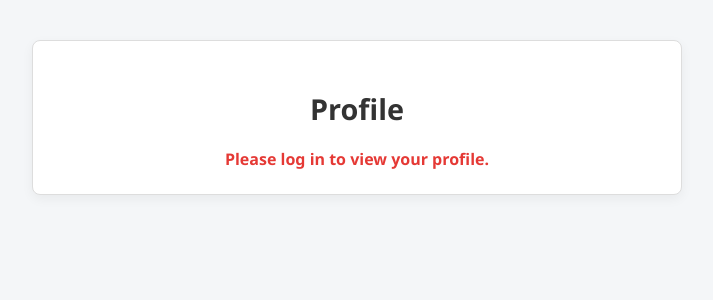
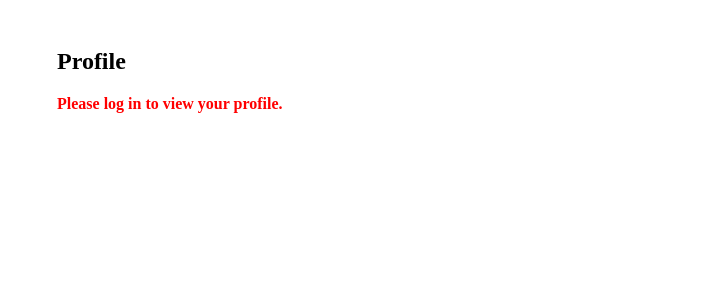
Before and after one commit to suvedh11016/SWEPROJECT, a React (Create React App) app in the folder frontend/: page /profile in a window 1280 px wide. Shown: the top 300 px of the page, without its empty margins (283-996 px from the left). Built offline with nearby package versions, Linux system fonts and the light colour scheme.

Commit message:
final profile

```diff
--- a/frontend/src/pages/Profile.css
+++ b/frontend/src/pages/Profile.css
@@ -1,45 +1,18 @@
-/* Profile.css */
-
-body {
-  font-family: "Segoe UI", Tahoma, Geneva, Verdana, sans-serif;
-  background-color: #f4f6f8;
-  margin: 0;
-  padding: 0;
+.profile-container {
+  padding: 20px;
+  max-width: 600px;
+  margin: auto;
 }
 
-.profile-container {
-  max-width: 600px;
-  margin: 40px auto;
-  padding: 24px;
-  background-color: #fff;
-  border: 1px solid #ddd;
-  border-radius: 8px;
-  box-shadow: 0 4px 12px rgba(0, 0, 0, 0.05);
-}
-
-h2 {
-  font-size: 1.8rem;
-  color: #333;
-  margin-bottom: 20px;
-  text-align: center;
-}
-
-.profile-info p {
-  font-size: 1rem;
-  margin: 10px 0;
-}
-
-.profile-info strong {
-  color: #444;
+.profile-info {
+  margin-top: 20px;
 }
 
 .error-message {
-  color: #e53935;
-  text-align: center;
+  color: red;
   font-weight: bold;
 }
 
 .loading-message {
-  text-align: center;
-  color: #888;
+  font-style: italic;
 }
--- a/frontend/src/pages/Profile.js
+++ b/frontend/src/pages/Profile.js
@@ -39,6 +39,7 @@ function Profile() {
     fetchProfile();
   }, []);
 
+
   return (
     <div className="profile-container">
       <h2>Profile</h2>
@@ -63,6 +64,7 @@ function Profile() {
           )}
         </div>
       )}
+
     </div>
   );
 }
```
Also changed, not shown: 1 other file (tests, documents, lock files or other folders).
